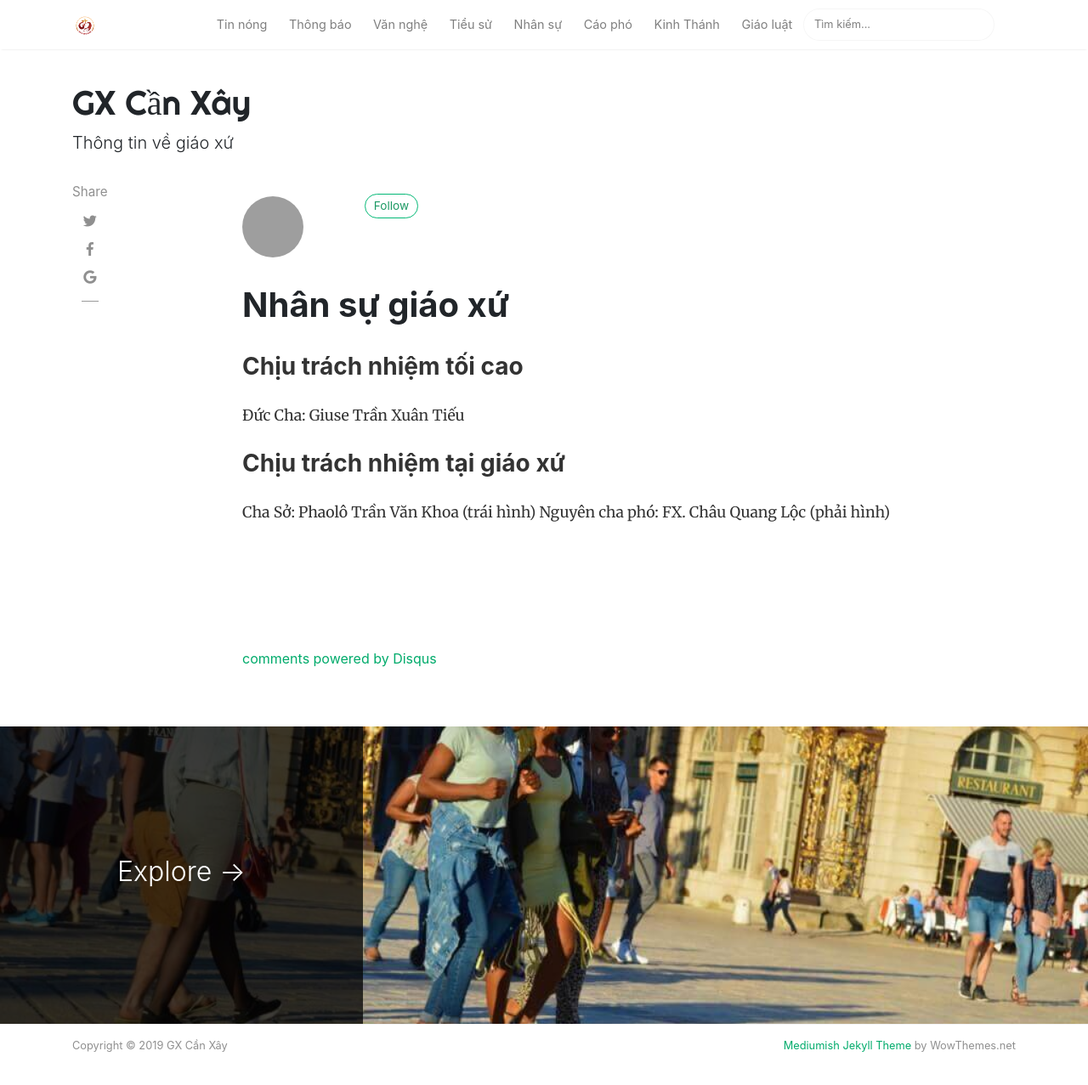
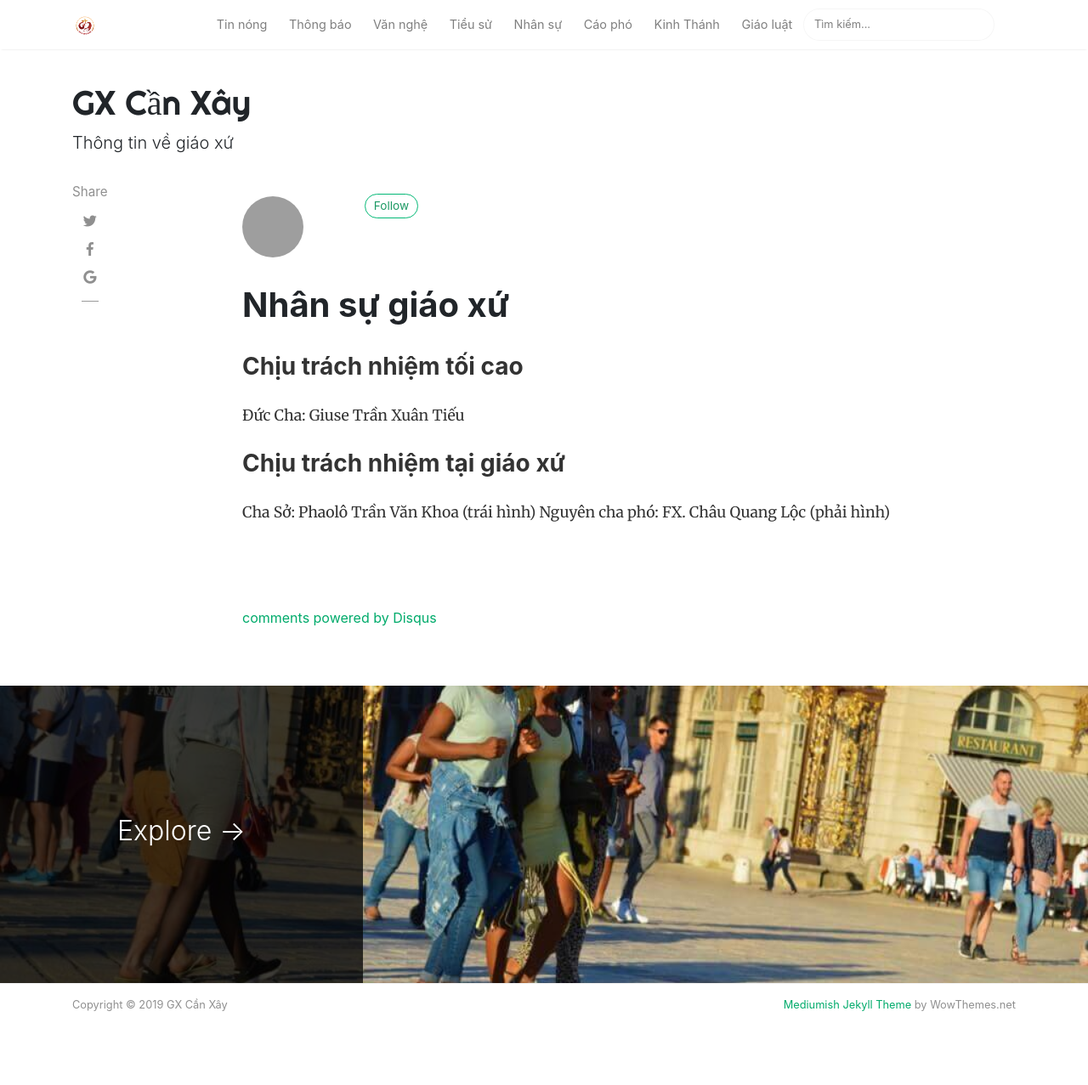
Before and after one commit to gxcanxay/gxcanxay.github.io, a Jekyll site: the page built from _pages/nhan-su.md, in a window 1280 px wide and 1314 px high. Shown: the top 1277 px of the window at 85% size. Built offline with Jekyll 4.4.1, drawn with Linux system fonts in a browser that asks for light colours; nearby versions of some CDN libraries; comment, search, counter and statistics services are not loaded; grey boxes are pictures that could not be loaded.

Commit message:
fix nil date

```diff
--- a/Gemfile
+++ b/Gemfile
@@ -15,4 +15,5 @@
     gem 'jekyll-paginate'
     gem 'jekyll-seo-tag'
     gem 'jekyll-archives'
+    gem 'github-pages', group: :jekyll_plugins
 end
--- a/_layouts/post.html
+++ b/_layouts/post.html
@@ -52,16 +52,21 @@
             </div>
 
             <!-- Post Date -->
+            {% if page.date %}
             <p>
                 <small>
-                    <span class="post-date"><time class="post-date" datetime="{{ page.date | date:"%Y-%m-%d" }}">{{
-                            page.date | date_to_string }}</time></span>
+                    <span class="post-date">
+                        <time class="post-date" datetime="{{ page.date | date:"%Y-%m-%d" }}">
+                            {{ page.date | date_to_string }}
+                        </time>
+                    </span>
                     {% if page.last_modified_at %}
-                    (Updated: <time datetime="{{ page.last_modified_at | date_to_xmlschema }}" itemprop="dateModified">{{
-                        page.last_modified_at | date: "%b %-d, %Y" }}</time>)
+                    (Updated: <time datetime="{{ page.last_modified_at | date_to_xmlschema }}" itemprop="dateModified">
+                        {{ page.last_modified_at | date: "%b %-d, %Y" }}</time>)
                     {% endif %}
                 </small>
             </p>
+            {% endif %}
 
             <!-- Post Categories -->
             <div class="after-post-tags">
```
Also changed, not shown: Gemfile.lock.
